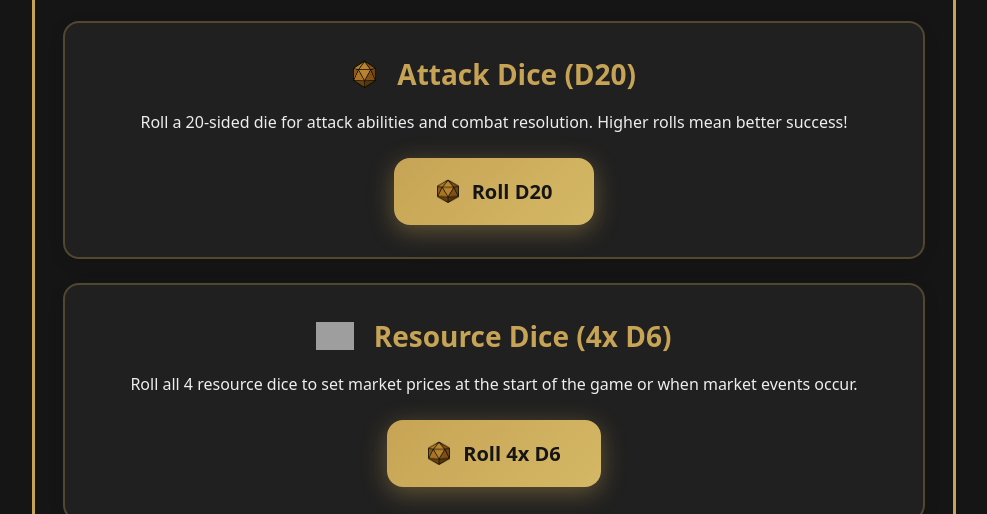
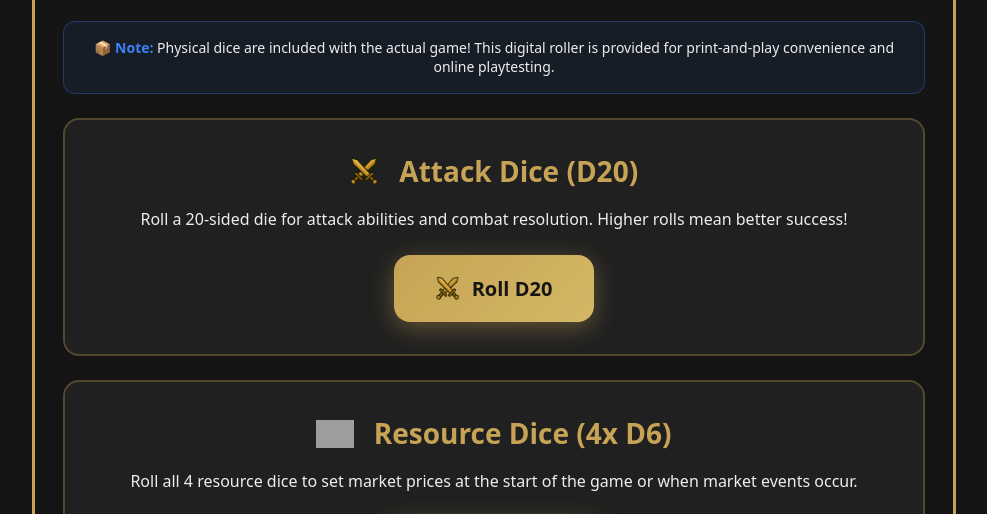
Before and after one commit to jakovjj/countryball-cards, a plain HTML site: page dice.html in a window 1280 px wide. Shown: the part 258-772 px from the top of the page, without its empty margins (146-1133 px from the left). Drawn offline with Linux system fonts and the light colour scheme; grey boxes are pictures that could not be loaded.

Commit message:
note + new icon

```diff
--- a/dice.html
+++ b/dice.html
@@ -383,18 +383,25 @@
 
       <p class="dice-sub">Roll dice for your Countryball Cards game! Use the D20 for attacks and abilities, or roll all 4 resource dice to set market prices.</p>
 
+      <!-- Note about physical dice -->
+      <div style="background: rgba(59, 130, 246, 0.08); border: 1px solid rgba(59, 130, 246, 0.3); border-radius: 12px; padding: 16px; margin: 16px 0 24px; text-align: center;">
+        <p style="margin: 0; color: var(--text); font-size: 14px;">
+          <strong style="color: #3b82f6;">📦 Note:</strong> Physical dice are included with the actual game! This digital roller is provided for print-and-play convenience and online playtesting.
+        </p>
+      </div>
+
       <div class="dice-content">
         <!-- Attack Dice Section -->
         <section class="dice-section">
           <h2>
-            <img src="icons/dice.png" alt="Attack Dice" style="height:28px;vertical-align:middle;margin:0 8px 0 0;">
+            <img src="icons/sword.png" alt="Attack Dice" style="height:28px;vertical-align:middle;margin:0 8px 0 0;">
             Attack Dice (D20)
           </h2>
           <p>Roll a 20-sided die for attack abilities and combat resolution. Higher rolls mean better success!</p>
 
           <div class="dice-roller">
             <button class="dice-button" id="attackDiceBtn" onclick="rollAttackDice()">
-              <img src="icons/dice.png" alt="Dice" class="dice-icon">
+              <img src="icons/sword.png" alt="Sword" class="dice-icon">
               Roll D20
             </button>
 
```
Also changed, not shown: rules.html (+3 -3 lines), icons/sword.png (added).
